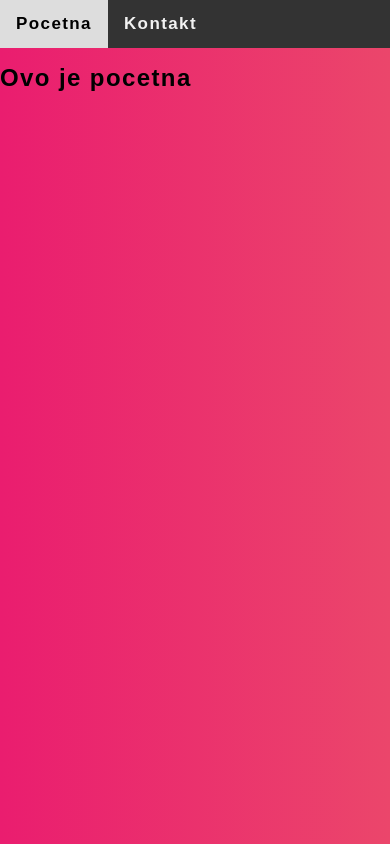
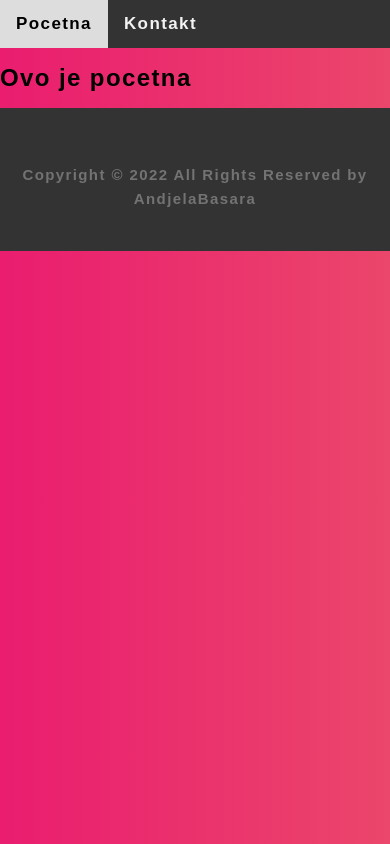
Before and after one commit to andjelabasara/itehReact, a React (Create React App) app: page / in a window 390 px wide. Built offline with nearby package versions, Linux system fonts and the light colour scheme.

Commit message:
dodat futer

```diff
--- a/src/App.css
+++ b/src/App.css
@@ -263,3 +263,98 @@ body, button, input {
     padding: 0;
   }
 }
+
+
+
+.site-footer
+{
+  background-color:#333;
+  padding:45px 0 20px;
+  font-size:15px;
+  line-height:24px;
+  color:#737373;
+}
+.site-footer hr
+{
+  border-top-color:#bbb;
+  opacity:0.5
+}
+.site-footer hr.small
+{
+  margin:20px 0
+}
+.site-footer h6
+{
+  color:#fff;
+  font-size:16px;
+  text-transform:uppercase;
+  margin-top:5px;
+  letter-spacing:2px
+}
+.site-footer a
+{
+  color:#737373;
+}
+.site-footer a:hover
+{
+  color:#3366cc;
+  text-decoration:none;
+}
+.footer-links
+{
+  padding-left:0;
+  list-style:none
+}
+.footer-links li
+{
+  display:block
+}
+.footer-links a
+{
+  color:#737373
+}
+.footer-links a:active,.footer-links a:focus,.footer-links a:hover
+{
+  color:#3366cc;
+  text-decoration:none;
+}
+.footer-links.inline li
+{
+  display:inline-block
+}
+.site-footer .social-icons
+{
+  text-align:right
+}
+.site-footer .social-icons a
+{
+  width:40px;
+  height:40px;
+  line-height:40px;
+  margin-left:6px;
+  margin-right:0;
+  border-radius:100%;
+  background-color:#33353d
+}
+.copyright-text
+{
+  margin:0
+}
+@media (max-width:991px)
+{
+  .site-footer [class^=col-]
+  {
+    margin-bottom:30px
+  }
+}
+@media (max-width:767px)
+{
+  .site-footer
+  {
+    padding-bottom:0
+  }
+  .site-footer .copyright-text,.site-footer .social-icons
+  {
+    text-align:center
+  }
+}
--- a/src/App.js
+++ b/src/App.js
@@ -4,6 +4,7 @@ import Navbar from './komponente/Navbar';
 import { BrowserRouter, Route, Routes } from 'react-router-dom';
 import Pocetna from './komponente/Pocetna';
 import Kontakt from './komponente/Kontakt';
+import Footer from './komponente/Footer';
 function App() {
   return (
     <div  >
@@ -15,6 +16,7 @@ function App() {
 
 
         </Routes>
+        <Footer></Footer>
       </BrowserRouter>
     </div>
   );
--- /dev/null
+++ b/src/komponente/Footer.jsx
@@ -0,0 +1,30 @@
+
+
+function Footer() {
+    return (
+      <div  >
+
+    <footer className="site-footer">
+
+        <div className="container">
+            <div className="row">
+            <div className="col-md-8 col-sm-6 col-xs-12">
+                <p className="copyright-text">Copyright &copy; 2022 All Rights Reserved by AndjelaBasara
+
+                </p>
+            </div>
+
+
+            </div>
+        </div>
+    </footer>
+      </div>
+
+
+
+
+
+    );
+  }
+
+  export default Footer;
```
